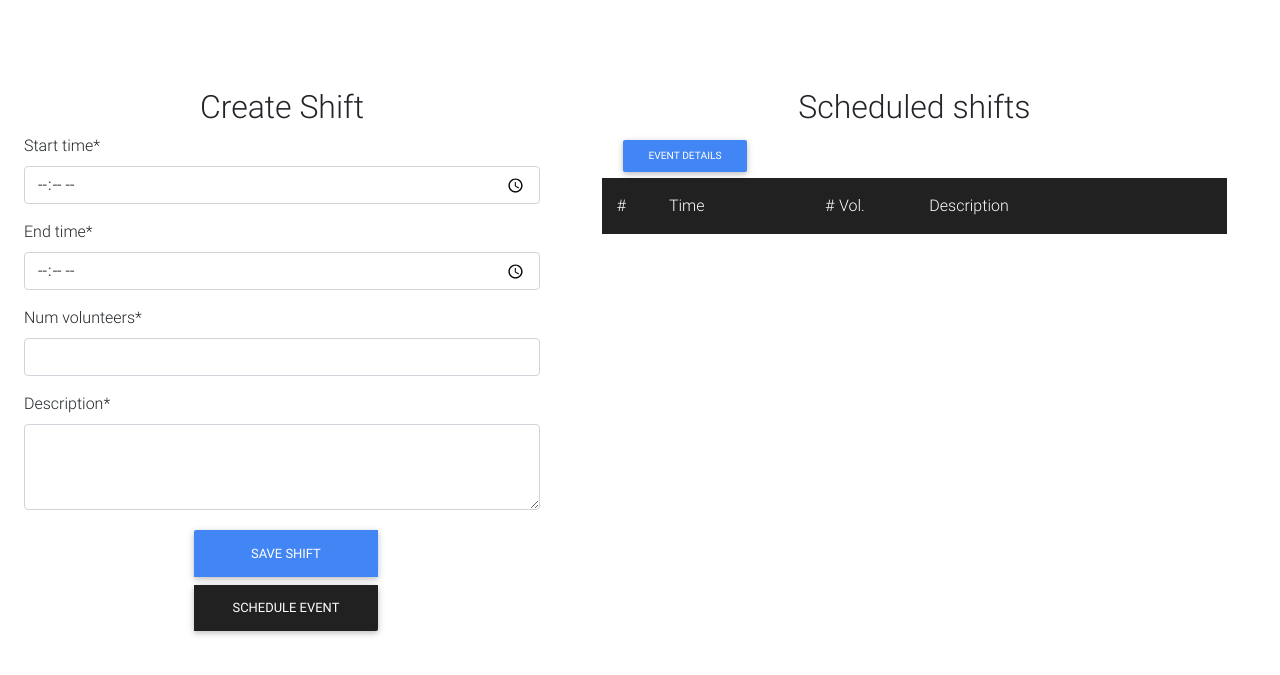
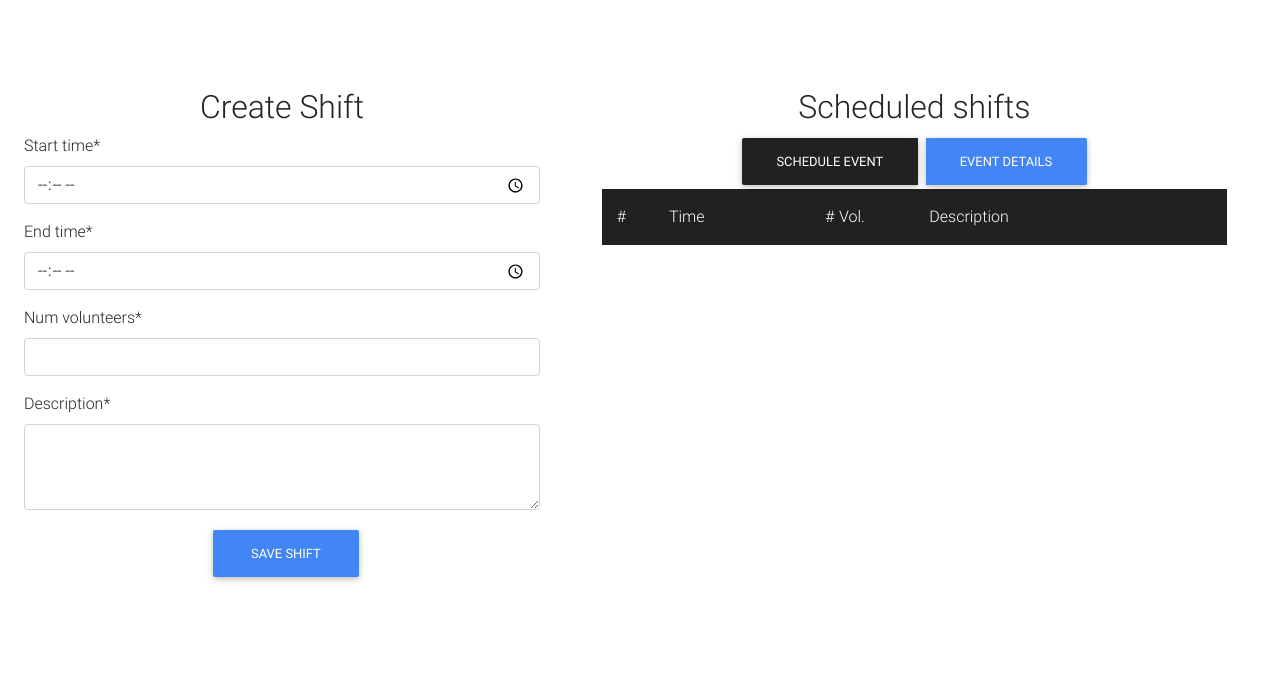
Before and after one commit to Nolan-Little/inStep, a Django app: template volunteer/templates/events/shift_template.html in a window 1280 px wide. Shown: the top 675 px of the page. Run offline with Django 3.2, Linux system fonts and the light colour scheme; the template is opened without the code that fills it: values that come from a table or form of the project are taken from there, others are empty; some libraries are stand-ins or nearby versions.

Commit message:
confirmation includes event information

```diff
--- a/volunteer/templates/dashboard.html
+++ b/volunteer/templates/dashboard.html
@@ -34,7 +34,7 @@
                             <tr>
                                 <th scope="row" class="alert"> You haven't created any event blueprints.
                                     <button class="btn-sm btn-primary">
-                                        <a href="/new_event_template">Try it!</a>
+                                        <a href="/new_event_template">Start here!</a>
                                     </button>
                                 </th>
                             </tr>
--- a/volunteer/templates/events/confirm.html
+++ b/volunteer/templates/events/confirm.html
@@ -5,7 +5,7 @@
     <div class="row mt-5 pt-4">
       <div class="col-md-6 offset-md-3">
         <h3 class="m-4">Thank you, {{name}}!</h3>
-        <p>You have succesfully signed up for the following shifts:</p>
+        <p>You have succesfully signed up for the following shifts at {{event.name}} on {{event.date}}:</p>
           <ul>
             {% for shift in shifts %}
             <li>{{shift.start_time}} - {{shift.end_time}}. {{shift.description}}</li>
--- a/volunteer/templates/events/shift_template.html
+++ b/volunteer/templates/events/shift_template.html
@@ -13,7 +13,6 @@
           <div class="text-center">
             <div class="btn-group btn-group-vertical">
               <button name="add_shift" value="add_shift" class="m-1 btn btn-primary text-white" type="submit">Save Shift</button>
-              <a href="{% url 'volunteer:schedule_event' event.id %}"class="m-1 btn btn-dark text-white">Schedule Event</a>
             </div>
           </div>
         </form>
@@ -21,10 +20,15 @@
         <div class="col-md-6 pt-3 m-2">
           <div class="container">
             <h2 class="text-center">Scheduled shifts</h2>
-            <div class="text-md-left text-center">
-              <a class="btn btn-sm btn-primary" href="{% url 'volunteer:event_template_details' event.id %}">
-                  Event Details
-              </a>
+            <div class="text-center">
+              <div class="btn-group">
+                <a href="{% url 'volunteer:schedule_event' event.id %}"class="m-1 btn btn-dark text-white">
+                  Schedule Event
+                </a>
+                <a class=" m-1 btn btn btn-primary" href="{% url 'volunteer:event_template_details' event.id %}">
+                    Event Details
+                </a>
+              </div>
             </div>
             <div class="row bg-dark text-white py-3 d-flex align-items-center">
               <div class="col-1">
--- a/volunteer/views/shift_views.py
+++ b/volunteer/views/shift_views.py
@@ -151,7 +151,8 @@ def sign_up(request, unique_url):
         context = {
             "name": form_data['name'],
             'shifts': shift_list,
-            'organizer_email': organizer_email
+            'organizer_email': organizer_email,
+            'event': Event.objects.get(sign_up_url=unique_url)
         }
 
         return render(request, template_name, context)
```
